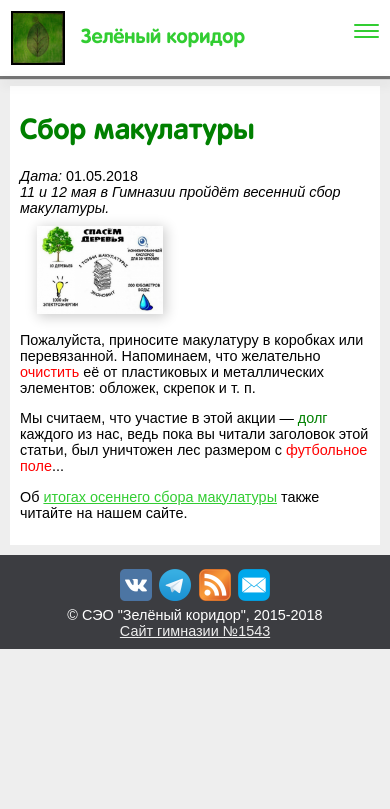
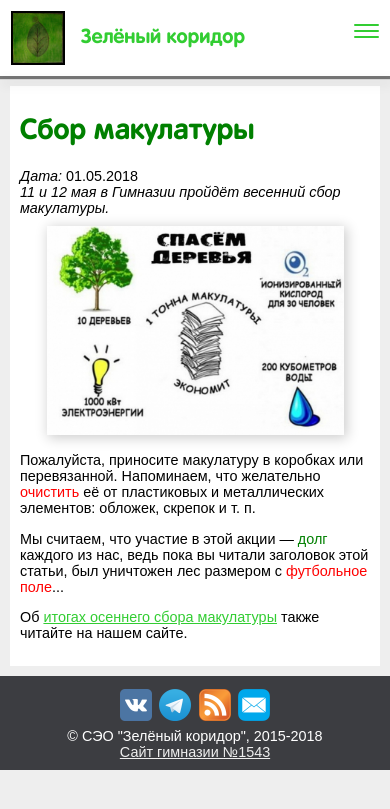
Before and after one commit to elkcl/zelkor.github.io, a Jekyll site: the page built from _posts/orgnews/2018-05-01-makulatura.html, in a window 390 px wide. Shown: the top 809 px of the page. Built offline with Jekyll 4.4.1, drawn with Linux system fonts in a browser that asks for light colours; comment, search, counter and statistics services are not loaded.

Commit message:
Исправил изображения

```diff
--- a/_posts/orgnews/2018-05-01-makulatura.html
+++ b/_posts/orgnews/2018-05-01-makulatura.html
@@ -6,7 +6,7 @@ category: orgnews
 comments: true
 ---
 
-<div class="articleimg" style="width: 40%;"><img src="/assets/makulatura.jpg"
+<div class="articleimg small_img"><img src="/assets/makulatura.jpg"
                              alt="Что экономит тонна макулатуры" class="slb"
 /></div>
 <p>Пожалуйста, приносите макулатуру в&nbsp;коробках или перевязанной.
--- a/css/main.css
+++ b/css/main.css
@@ -212,6 +212,10 @@ a:visited.no-visited {
   width: 50%
 }
 
+.articleimg.small_img {
+  width: 40%;
+}
+
 .articleimg > a > img {
   width: 100%;
 }
--- a/css/mobile.css
+++ b/css/mobile.css
@@ -45,6 +45,10 @@ nav.opened {
   float: none;
   width: auto;
 }
+
+  .articleimg.small_img {
+    width: auto;
+  }
 
 .articleimg > a > img {
   width: 90%;
```
